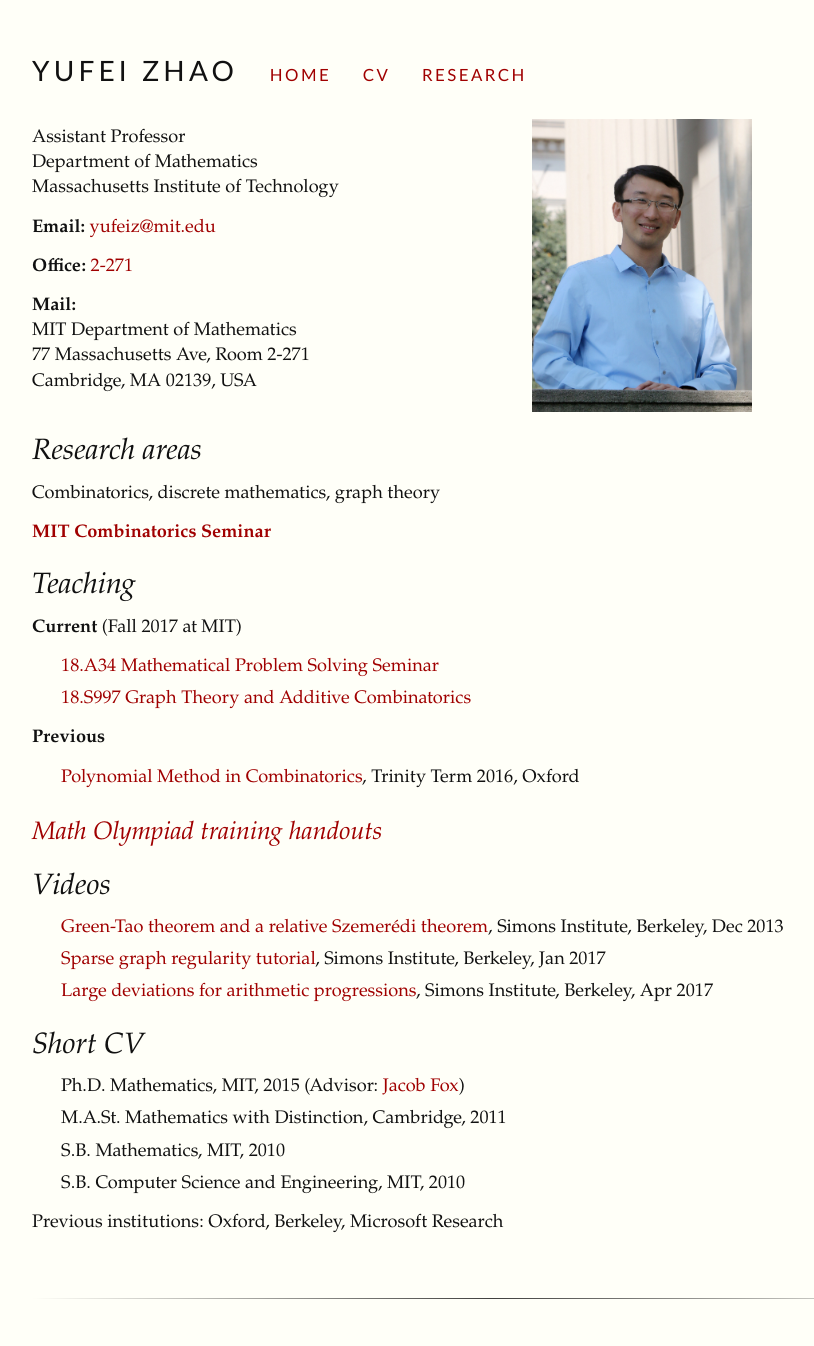
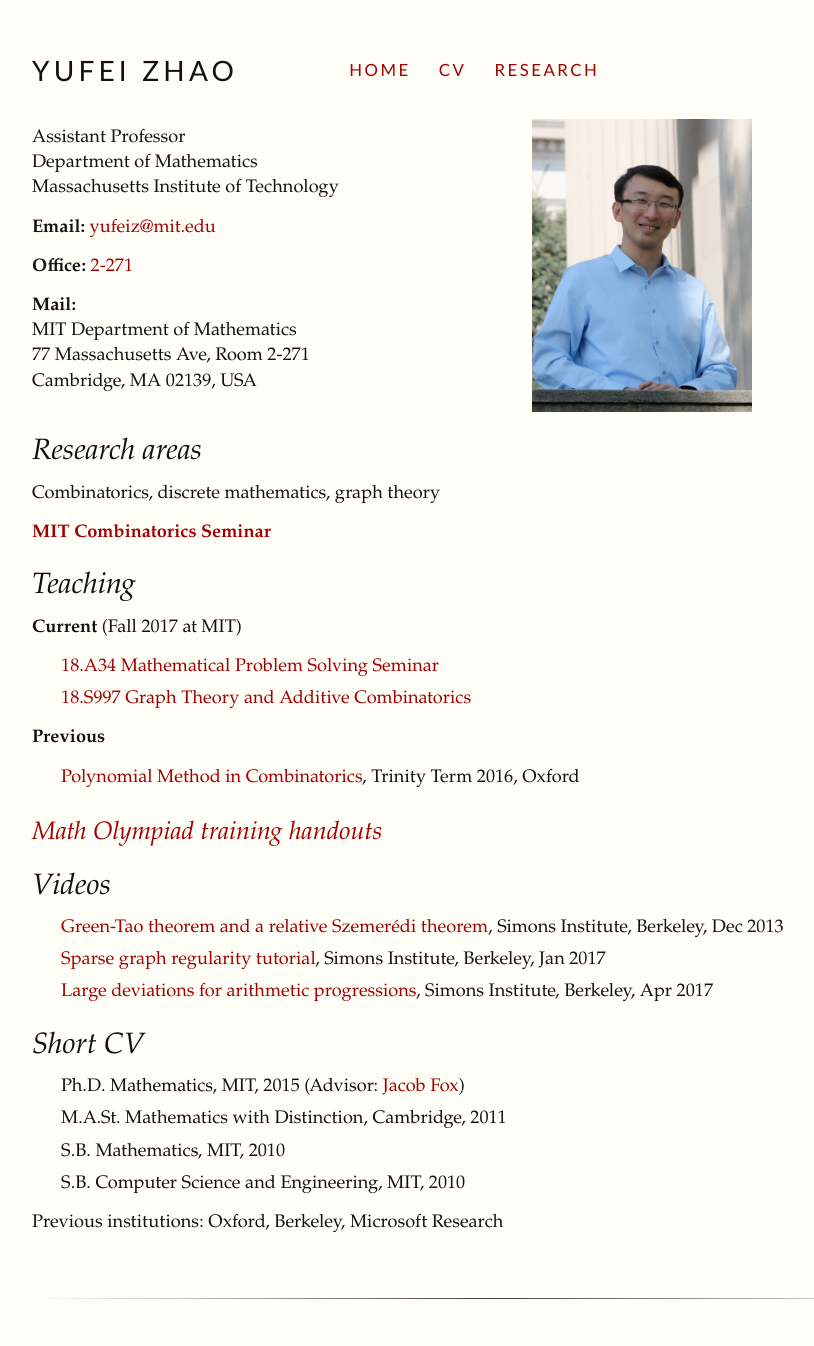
Before and after one commit to yufeizhao/yufeizhao.github.io, a Jekyll site: the page built from index.md, in a window 1280 px wide. Shown: the whole page, without its empty margins (123-937 px from the left). Built offline with Jekyll 4.4.1, drawn with Linux system fonts in a browser that asks for light colours; nearby versions of some CDN libraries.

Commit message:
header align

```diff
--- a/_includes/nav.html
+++ b/_includes/nav.html
@@ -1,8 +1,14 @@
 <header>
   <nav class="group">
-  <a href="/" class="title">Yufei Zhao</a>
-  <a href="/">home</a>
-  <a href="/cv.pdf">cv</a>
-  <a href="/research/">research</a>
+    <div class="row">
+    <div class="col-md-4">
+      <a href="/" class="title">Yufei Zhao</a>
+    </div>
+    <div class="col-md-8  center-align">
+      <a href="/">home</a>
+      <a href="/cv.pdf">cv</a>
+      <a href="/research/">research</a>
+    </div>
+    </div>
   </nav>
 </header>
--- a/css/tufte.scss
+++ b/css/tufte.scss
@@ -351,17 +351,23 @@
   margin-bottom: 0;
   padding-right: 2rem;
   //margin-left: 1rem;
-  vertical-align: baseline;
+  //vertical-align: bottom;
 }
 header > nav a.title{
   font-size: 2rem;
   color: $text-color;
+  //vertical-align: baseline;
 }
 header > nav a img{
   height: 5rem;
   position: relative;
   max-width: 100%;
   top:-1.5rem;
+}
+
+.center-align {
+  display:flex;
+  align-items:center;
 }
 
 
```
